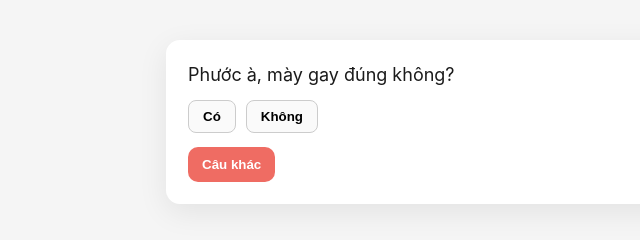
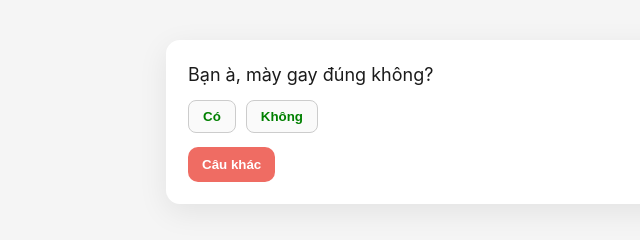
Before and after one commit to khanhbinhpham8-arch/my-web, a plain HTML site: page index.html in a window 1280 px wide. Shown: the top 240 px of the page, 64-704 px from the left. Drawn offline with Linux system fonts and the light colour scheme.

Commit message:
Add files via upload

```diff
--- a/index.html
+++ b/index.html
@@ -12,7 +12,7 @@
     .controls{display:flex;gap:8px;margin-top:14px}
     button{border:0;padding:10px 14px;border-radius:10px;font-weight:600;cursor:pointer;background:#ef6c63;color:#fff}
     .choices{display:flex;gap:10px;margin-top:12px}
-    .choice-btn{ color:black;padding:8px 14px;border-radius:8px;border:1px solid #ccc;background:#fafafa;cursor:pointer;font-weight:600}
+    .choice-btn{ color: green;padding:8px 14px;border-radius:8px;border:1px solid #ccc;background:#fafafa;cursor:pointer;font-weight:600}
     .result{margin-top:10px;font-weight:700;color:#ef6c63}
 
     /* Icon rơi */
@@ -33,7 +33,7 @@
 <body>
   <div class="wrap">
     <div class="card">
-      <div id="line" class="roast">Phước à, mày gay đúng không?</div>
+      <div id="line" class="roast">Bạn à, mày gay đúng không?</div>
 
       <div class="choices">
         <button class="choice-btn" id="yes">Có</button>
@@ -49,8 +49,8 @@
 
   <script>
     const lines = [
-      'Phước à, mày đúng không?',
-      'Phước ơi, hết thuốc chữa rồi!'
+      'Bạn à, mày gay đúng không?',
+      'Mày hết thuốc chữa rồi!'
     ];
 
     let idx = 0;
```
